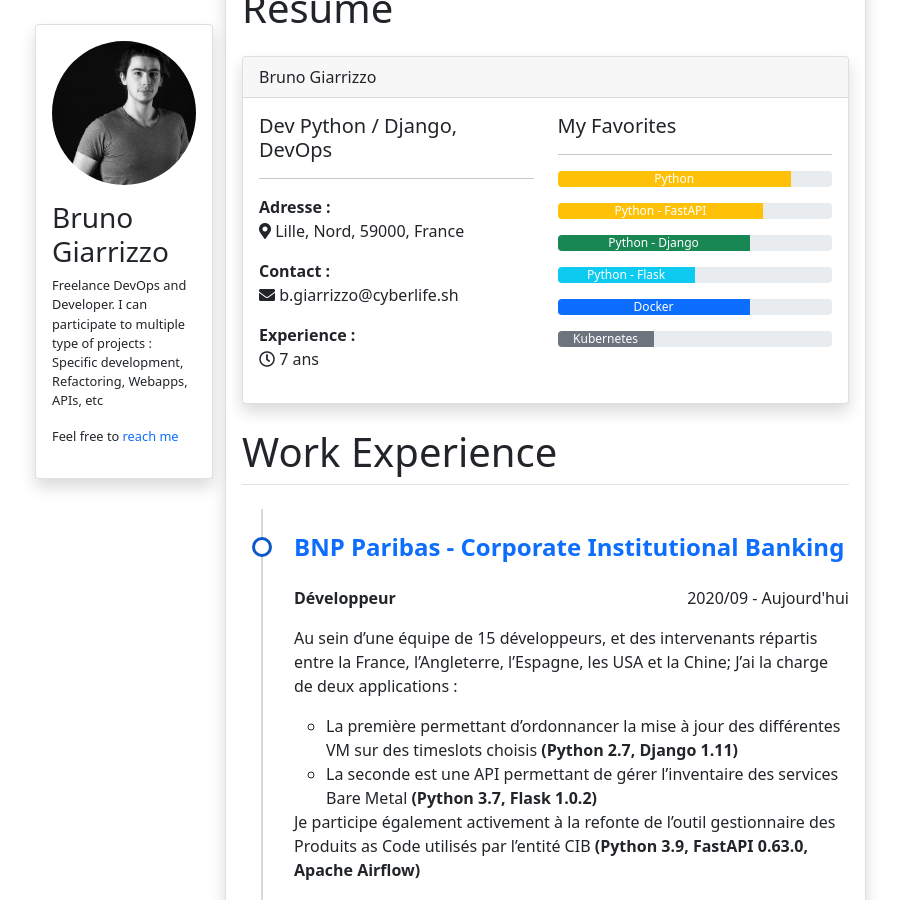
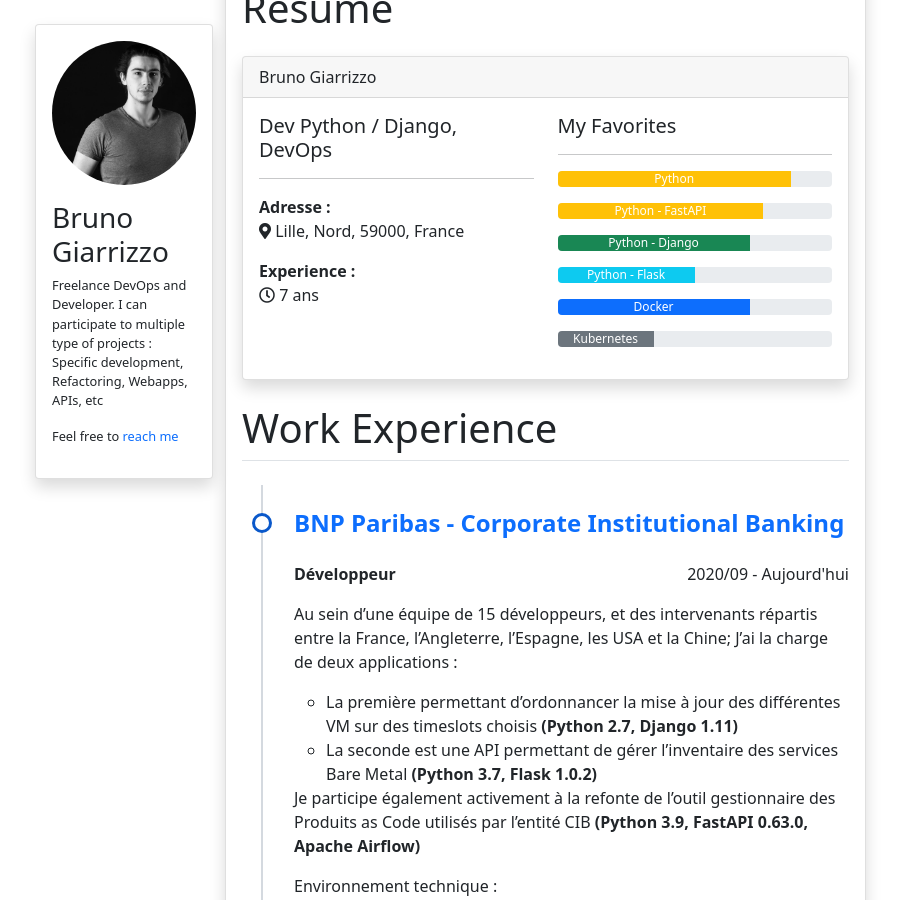
Before and after one commit to bgiarrizzo/website-giarrizzo-bruno, a Jekyll site: the page built from pages/resume.html, in a window 1280 px wide and 900 px high, scrolled down 306 px. Shown: the whole window, without its empty margins (47-947 px from the left). Built offline with Jekyll 4.4.1, drawn with Linux system fonts in a browser that asks for light colours; nearby versions of some CDN libraries.

Commit message:
fix height on schedule page + remove mails

```diff
--- a/pages/resume.html
+++ b/pages/resume.html
@@ -15,10 +15,6 @@ cover: "images/pages/resume/cover.png"
                 <li>
                     <p class="fw-bold mb-0">Adresse :</p>
                     <p><i class="fas fa-map-marker-alt"></i> Lille, Nord, 59000, France</p>
-                </li>
-                <li>
-                    <p class="fw-bold mb-0">Contact :</p>
-                    <p><i class="fas fa-envelope"></i> b.giarrizzo@cyberlife.sh</p>
                 </li>
                 <li>
                     <p class="fw-bold mb-0">Experience :</p>
--- a/pages/schedule.html
+++ b/pages/schedule.html
@@ -7,6 +7,6 @@ cover: "images/pages/onboard/cover.jpg"
 ---
 
 <!-- Calendly inline widget begin -->
-<div class="calendly-inline-widget" data-url="https://calendly.com/bruno-giarrizzo/30min?hide_gdpr_banner=1" style="min-width:320px;height:1000px;"></div>
+<div class="calendly-inline-widget" data-url="https://calendly.com/bruno-giarrizzo/30min?hide_gdpr_banner=1" style="min-width:320px;height:900px;"></div>
 <script type="text/javascript" src="https://assets.calendly.com/assets/external/widget.js" async></script>
 <!-- Calendly inline widget end -->
```
Also changed, not shown: 1 other file.
